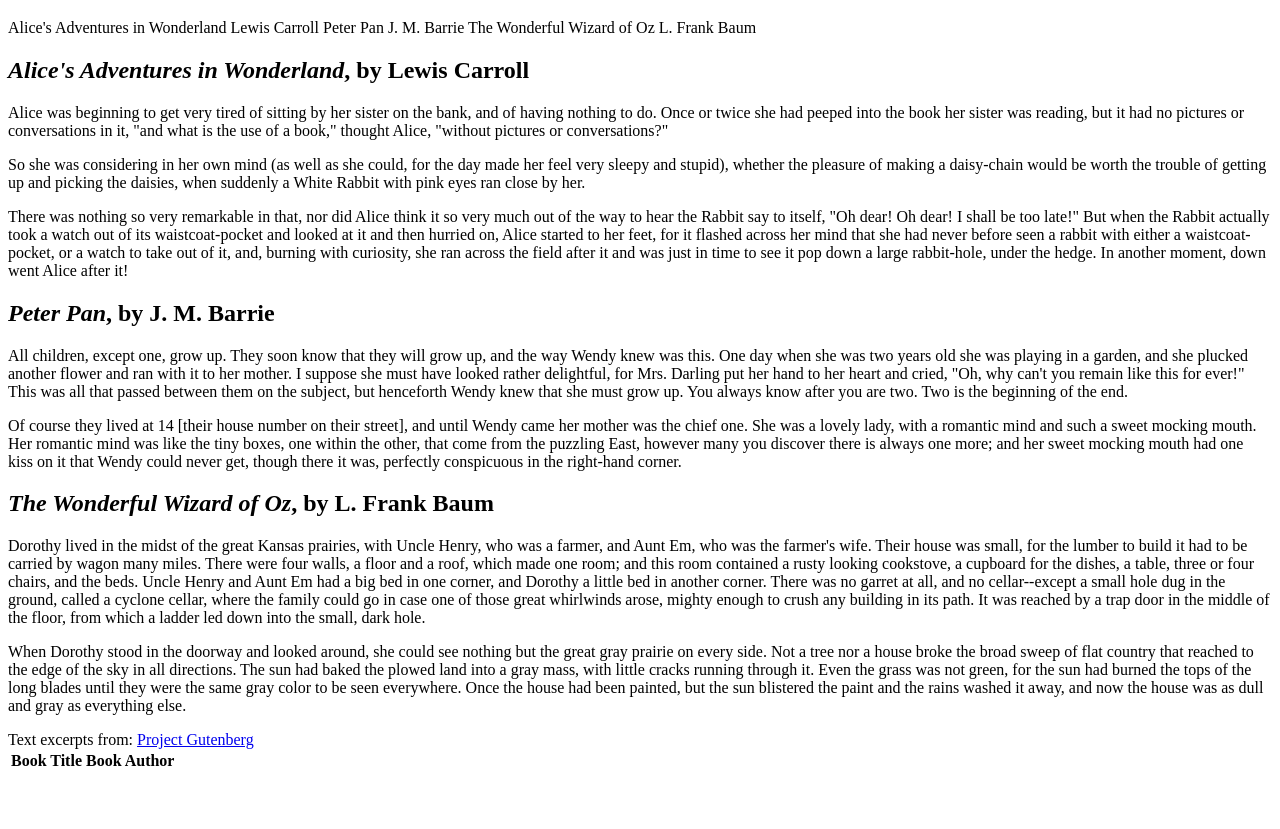
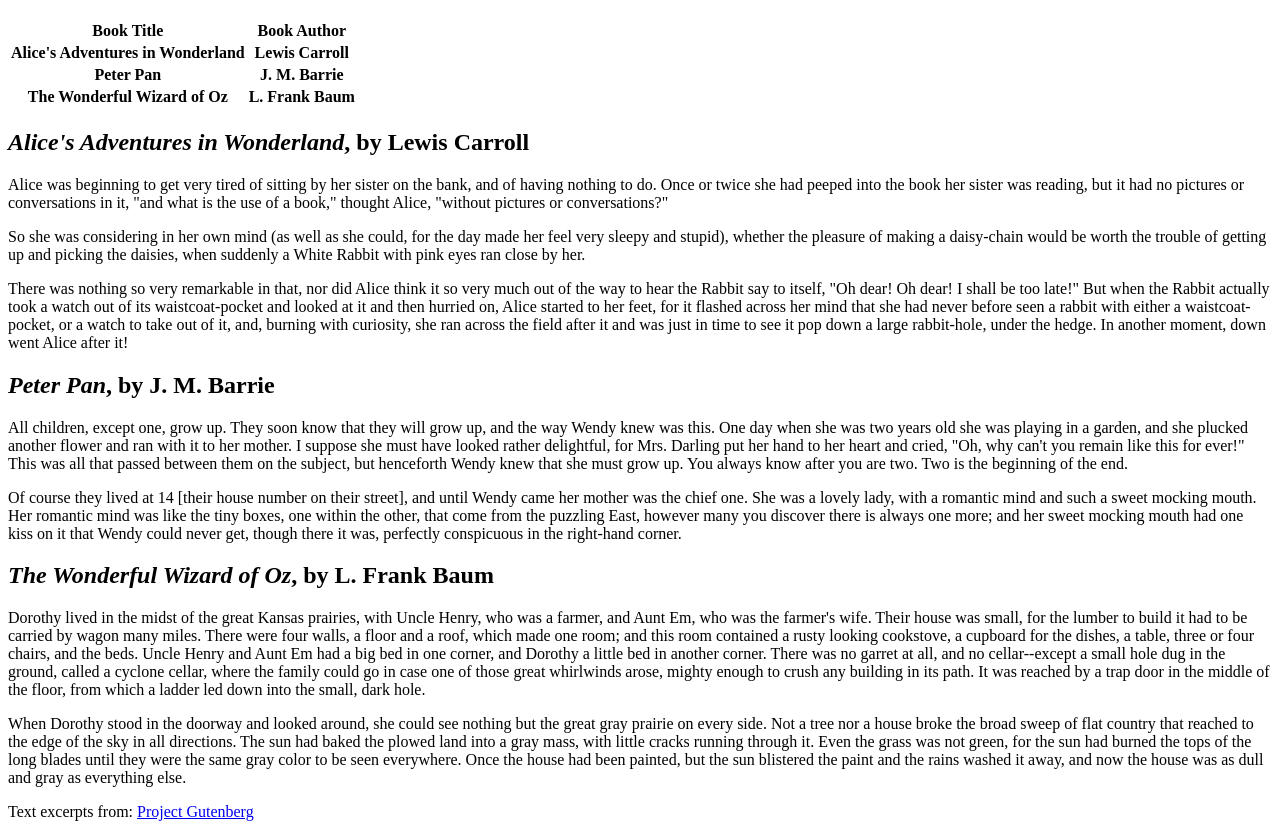
Before and after one commit to xchen205/webdev_lab3, a plain HTML site: page index.html in a window 1280 px wide. Shown: the part 61-890 px from the top of the page. Before the commit the page ends 842 px from the top, so only its background shows below. Drawn offline with Linux system fonts and the light colour scheme.

Commit message:
Update index.html

```diff
--- a/index.html
+++ b/index.html
@@ -12,9 +12,19 @@
   <th><bold>Book Title</bold></th>
   <th><bold>Book Author</bold></th>
   </tr>
-Alice's Adventures in Wonderland 		Lewis Carroll
-Peter Pan 								J. M. Barrie
-The Wonderful Wizard of Oz 				L. Frank Baum
+  <tr>
+<th>Alice's Adventures in Wonderland</th>
+<th>Lewis Carroll</th>
+ </tr>
+<tr>
+<th>Peter Pan</th>
+<th>J. M. Barrie</th>
+</tr>
+<tr>
+<th>The Wonderful Wizard of Oz</th>
+<th>L. Frank Baum</th>
+</tr>
+</table>
 
 <h2><i>Alice's Adventures in Wonderland</i>, by Lewis Carroll</h2>
 <p>Alice was beginning to get very tired of sitting by her sister on the bank, and of having nothing to do. Once or twice she had peeped into the book her sister was reading, but it had no pictures or conversations in it, "and what is the use of a book," thought Alice, "without pictures or conversations?"</p>
```
